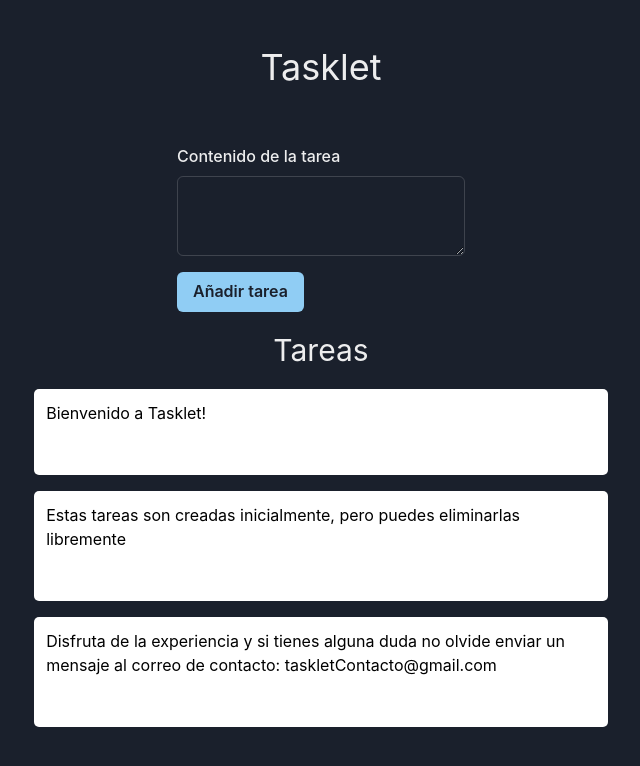
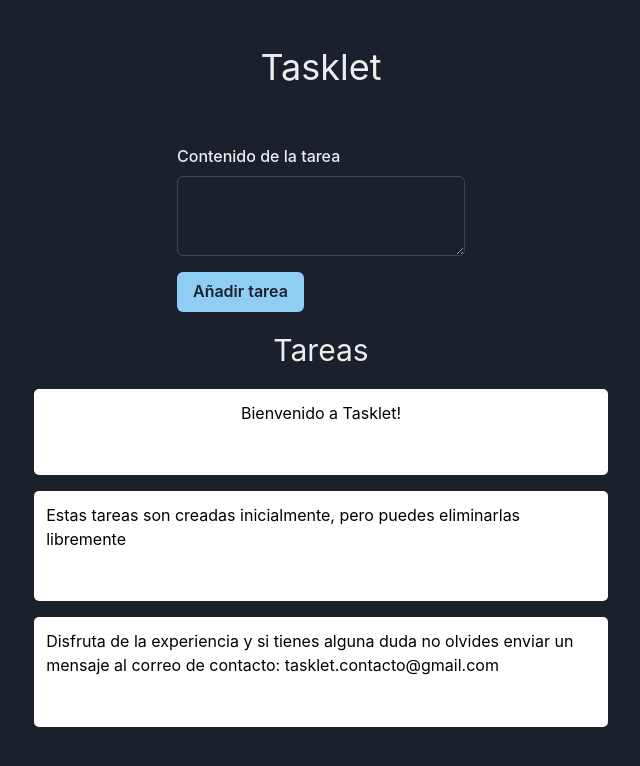
Before and after one commit to Raxabi/Basic-React-App, a React app: page / in a window 1280 px wide. Shown: the top 766 px of the page, without its empty margins (319-959 px from the left). Built offline with nearby package versions, Linux system fonts and the light colour scheme.

Commit message:
Fix: Bug that save tasks on localStorage as 'undefined'; Add: save 'initialTasks' array in localStorage with useEffect

```diff
--- a/package.json
+++ b/package.json
@@ -5,7 +5,7 @@
   "scripts": {
     "start": "servor build",
     "dev": "webpack serve --mode development",
-    "build": "webpack --mode development"
+    "build": "webpack --mode production"
   },
   "eslintConfig": {
     "extends": [
--- a/public/index.html
+++ b/public/index.html
@@ -4,11 +4,12 @@
     <meta charset="utf-8" />
     <meta name="viewport" content="width=device-width, initial-scale=1" />
     <meta name="theme-color" content="#000000" />
+    <link rel="shortcut icon" href="FAVICON.png" type="image/x-icon">
     <meta
       name="description"
-      content="Learn Katakana y Hiragana to the Spanish Method :D"
+      content="Add task to remember what you need to do"
     />
-    <title>Leartana</title>
+    <title>Tasklet | Takes notes by the easy way</title>
   </head>
   <body>
     <noscript>You need to enable JavaScript to run this app.</noscript>
--- a/src/App.js
+++ b/src/App.js
@@ -1,4 +1,4 @@
-import React, {useState} from 'react';
+import React, {useState, useEffect} from 'react';
 import {Text, Center, Container} from "@chakra-ui/react"
 import './App.css';
 
@@ -6,28 +6,40 @@ import './App.css';
 import TaskMaker from "./components/TaskMaker"
 import TasksRendered from './components/TaskRendered';
 
-// Utils
-import addTask from './components/utils/addNewTask';
-
 function App() {
 
-  const [initialTasks, setInitialTasks] = useState([
+
+  const [initialTasks, setNewInitialTasks] = useState([
     {content: "Bienvenido a Tasklet!"},
     {content: "Estas tareas son creadas inicialmente, pero puedes eliminarlas libremente"},
-    {content: "Disfruta de la experiencia y si tienes alguna duda no olvide enviar un mensaje al correo de contacto: taskletContacto@gmail.com"}
+    {content: "Disfruta de la experiencia y si tienes alguna duda no olvides enviar un mensaje al correo de contacto: tasklet.contacto@gmail.com"}
   ])
 
+  // Define function that add a new task
   function AddNewTask(newContentOfNewTask) {
-    setInitialTasks(initialTasks.concat([{content: newContentOfNewTask}]))
+    setNewInitialTasks(initialTasks.concat([{content: newContentOfNewTask}]))
   }
+
+  // Necesitamos verificar si en el primer render del componente hay datos, por lo que usamos un array vacio como segundo argumento para useEffect
+  useEffect(() => {
+    const taskSaved = localStorage.getItem("task")
+    if (taskSaved) {
+      setNewInitialTasks(JSON.parse(taskSaved))
+    }
+  }, [])
+
+  // Revisamos si el array initialTasks ha cambiado, si ha cambiado guardaremos esos cambios
+  useEffect(() => {
+    localStorage.setItem("task", JSON.stringify(initialTasks))
+  }, [initialTasks])
 
   return (
     <Container my={"20px"}>
       <Center>
         <Text fontSize={"4xl"} mt={"20px"}>Tasklet</Text>
       </Center>
-      <TaskMaker setNewTask={AddNewTask}/>
-      <TasksRendered taskProps={initialTasks}/>
+      <TaskMaker AddNewTask={AddNewTask}/>
+      <TasksRendered initialTasks={initialTasks}/>
     </Container>
   )
 };
--- a/src/components/TaskMaker.js
+++ b/src/components/TaskMaker.js
@@ -1,19 +1,19 @@
 import React, { useState } from "react"
 import {
   FormLabel,
-  Input,
   Button,
   Textarea,
-  Box
 } from '@chakra-ui/react'
 
-function TaskMaker({setNewTask}) {
-  // Our "key" and "value", represent at the final an object in the localStorage, and we need to call "setKey" and "addValue" to update the value of that object, in first instance, our object haven't nothing inside
-  const [ tasks, setTasks ] = useState([])
+function TaskMaker({AddNewTask}) {
+  // taskMaker receive a prop as argument that is a function
+  const [ incomingTasks, setIncomingTasks ] = useState([])
 
+  // Save the task that was provided by the prop argument
   const saveTask = (e) => {
     e.preventDefault()
-    localStorage.setItem("task", setNewTask(tasks))
+    AddNewTask(incomingTasks)
+    localStorage.setItem("task", incomingTasks)
   }
 
   return (
@@ -25,7 +25,7 @@ function TaskMaker({setNewTask}) {
         <Textarea
           type={"text"}
           onChange={(change) => {
-            setTasks(change.target.value)
+            setIncomingTasks(change.target.value)
           }}
         />
         <Button
--- a/src/components/TaskRendered.js
+++ b/src/components/TaskRendered.js
@@ -1,16 +1,20 @@
 import React from "react"
 import {Text, Box, Center} from "@chakra-ui/react"
 
-function TasksRendered({taskProps}) {
+function TasksRendered({initialTasks}) {
   return (
     <div>
       <Center>
           <Text fontSize={"3xl"} mt={"4"}>Tareas</Text>
       </Center>
       <div>
-                {taskProps.map(tasks =>
+        {initialTasks.map(tasks =>
           <Box key={tasks.content} my={"4"} borderRadius={"5"} backgroundColor={"white"} color={"black"} p={"3"} pb={"50"}>
+            <Center>
+              <Text m={"auto"}>
                 {tasks.content}
+              </Text>
+            </Center>
           </Box>
         )}
       </div>
--- a/src/index.js
+++ b/src/index.js
@@ -8,9 +8,7 @@ import App from './App';
 const root = ReactDOM.createRoot(document.getElementById('root'));
 
 root.render(
-  <React.StrictMode>
-    <ChakraProvider theme={ColorThemeConfig}>
-      <App />
-    </ChakraProvider>
-  </React.StrictMode>
+  <ChakraProvider theme={ColorThemeConfig}>
+    <App />
+  </ChakraProvider>
 );
```
Also changed, not shown: public/FAVICON.png (added), 1 other file (tests, documents, lock files or other folders). Lines whose indentation alone changed are shown as unchanged.
